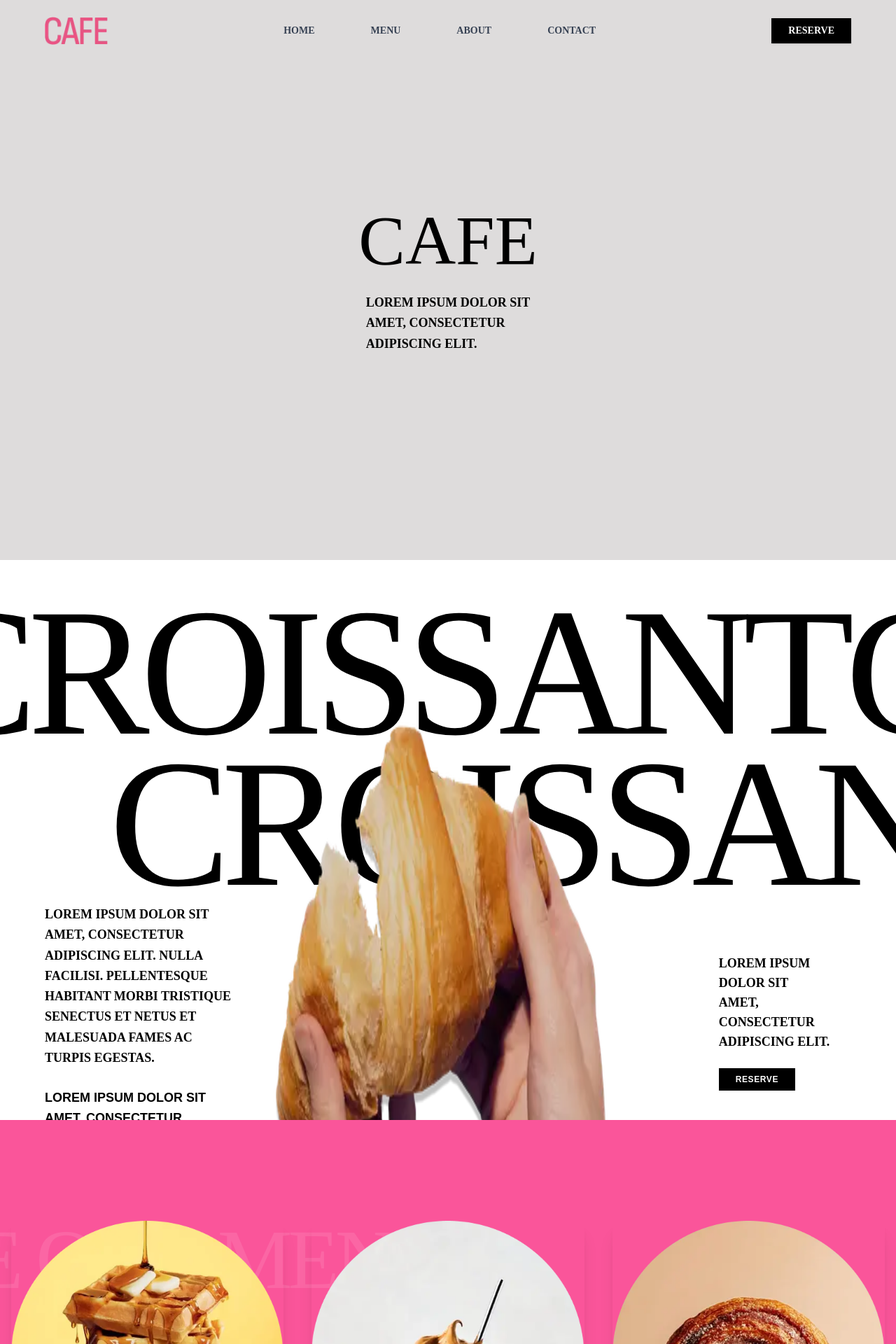
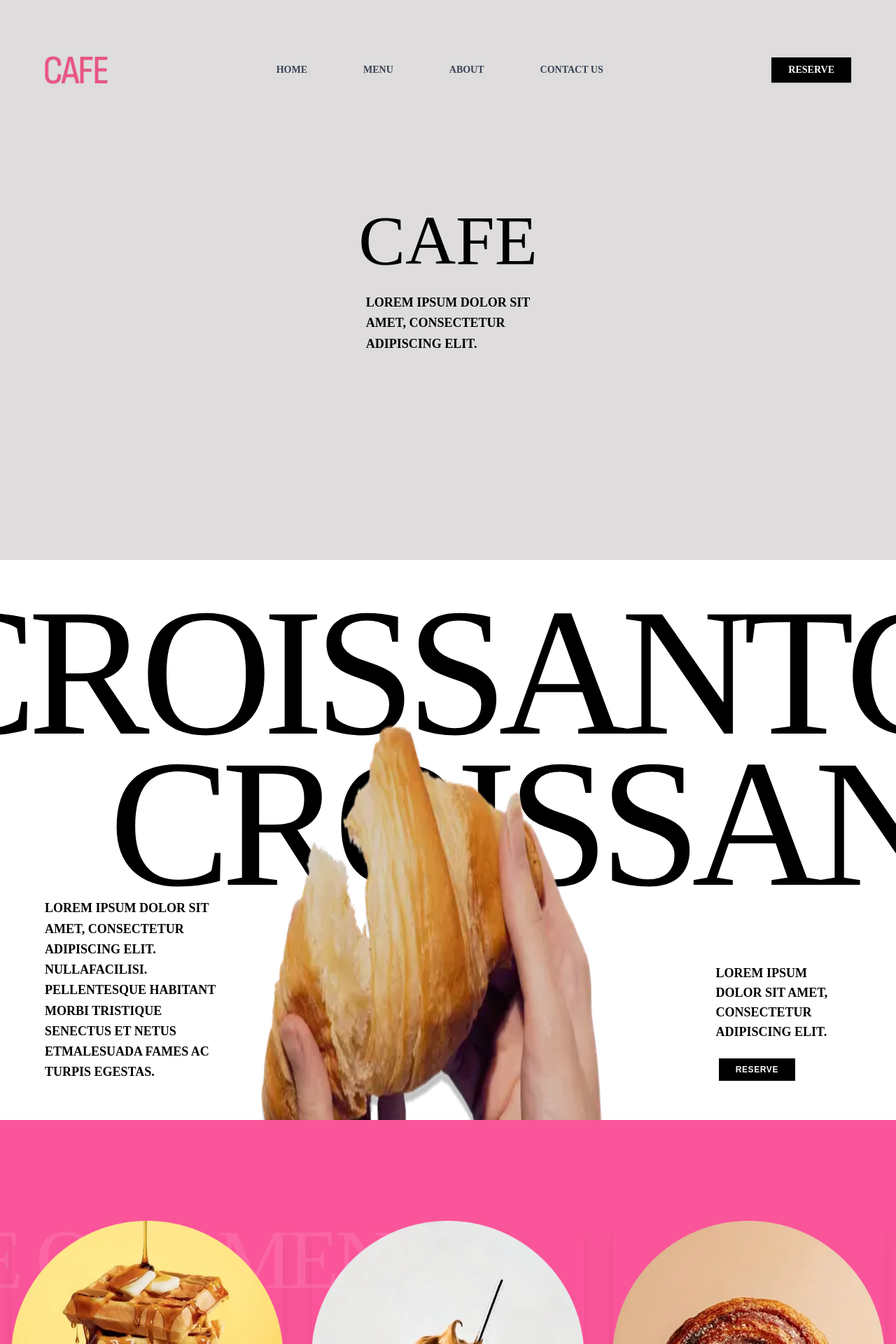
Before and after one commit to Reshma-Shaji/blendscafe, a Next.js app: page / in a window 1280 px wide. Shown: the top 1920 px of the page at 70% size. Built offline with nearby package versions, Linux system fonts and the light colour scheme; a web font is replaced by a local one.

Commit message:
fourth commit

```diff
--- a/src/Components/Navbar.tsx
+++ b/src/Components/Navbar.tsx
@@ -1,13 +1,14 @@
 'use client';
 import { useState } from 'react';
 import Image from 'next/image';
+import { HomeContant } from '@/lib/Contants';
 
 const Navbar = () => {
   const [isOpen, setIsOpen] = useState(false);
 
   return (
     <nav
-      className="bg-transparent w-full px-4 py-6 md:px-8 lg:px-16 z-50 relative"
+      className="bg-transparent w-full px-4 py-20 md:px-8 lg:px-16 z-50 relative"
       style={{ fontFamily: 'sofia sans' }}
     >
       <div className="flex items-center justify-between">
@@ -20,10 +21,18 @@ const Navbar = () => {
         />
 
         <div className="hidden md:flex gap-20 font-bold text-sm text-gray-700 uppercase">
-          <a href="#">Home</a>
-          <a href="#">Menu</a>
-          <a href="#">About</a>
-          <a href="#">Contact</a>
+          <a href={`${HomeContant.navbar.link1}`}>
+            {HomeContant.navbar.title1}
+          </a>
+          <a href={`${HomeContant.navbar.link2}`}>
+            {HomeContant.navbar.title2}
+          </a>
+          <a href={`${HomeContant.navbar.link3}`}>
+            {HomeContant.navbar.title3}
+          </a>
+          <a href={`${HomeContant.navbar.link4}`}>
+            {HomeContant.navbar.title4}
+          </a>
         </div>
 
         <div className="hidden md:block">
--- a/src/app/(section)/BigHand.tsx
+++ b/src/app/(section)/BigHand.tsx
@@ -1,4 +1,5 @@
 'use client';
+import { HomeContant } from '@/lib/Contants';
 import Image from 'next/image';
 
 const BigHand = () => {
@@ -18,26 +19,9 @@ const BigHand = () => {
       </h1>
 
       <div className="relative z-10 w-full flex flex-col md:flex-row items-center justify-between mt-[680px] gap-10">
-        <div className="w-full md:w-1/2 text-black text-lg font-bold uppercase leading-relaxed space-y-7">
+        <div className="w-full mb-[250px] md:w-1/2 text-black text-lg font-bold uppercase leading-relaxed space-y-7 max-w-[260px]">
           <p style={{ fontFamily: 'sofia sans' }}>
-            LOREM IPSUM DOLOR SIT <br /> AMET, CONSECTETUR <br /> ADIPISCING
-            ELIT. NULLA
-            <br />
-            FACILISI. PELLENTESQUE <br /> HABITANT MORBI TRISTIQUE <br />
-            SENECTUS ET NETUS ET
-            <br />
-            MALESUADA FAMES AC <br />
-            TURPIS EGESTAS.
-          </p>
-          <p>
-            LOREM IPSUM DOLOR SIT <br /> AMET, CONSECTETUR <br /> ADIPISCING
-            ELIT. NULLA
-            <br />
-            FACILISI. PELLENTESQUE <br /> HABITANT MORBI TRISTIQUE <br />{' '}
-            SENECTUS ET NETUS ET
-            <br />
-            MALESUADA FAMES AC <br />
-            TURPIS EGESTAS.
+            {HomeContant.Bighand.description}
           </p>
         </div>
 
@@ -51,10 +35,9 @@ const BigHand = () => {
           />
         </div>
 
-        <div className="ml-[100px] -mt-40 w-full md:w-1/3 flex flex-col items-start md:items-end text-lg text-black font-bold uppercase space-y-6">
+        <div className="ml-[100px] -mt-40 w-full md:w-1/3 flex flex-col items-start md:items-end text-lg text-black font-bold uppercase space-y-6 max-w-[200px]">
           <p style={{ fontFamily: 'sofia sans' }}>
-            LOREM IPSUM DOLOR SIT <br /> AMET, CONSECTETUR <br /> ADIPISCING
-            ELIT.
+            {HomeContant.Bighand.descripton1}
           </p>
           <button className="bg-black text-white mr-20 px-6 py-2 text-xs uppercase tracking-wider">
             Reserve
--- a/src/app/(section)/Footer.tsx
+++ b/src/app/(section)/Footer.tsx
@@ -1,4 +1,7 @@
 'use client';
+
+import { HomeContant } from '@/lib/Contants';
+
 import Image from 'next/image';
 import React from 'react';
 
@@ -16,14 +19,16 @@ const Footer = () => {
           alt="Logo"
           className="w-36 mb-4"
         />
-        <h2 className="font-normal text-lg mt-28">CONTACT</h2>
-        <h2 className="text-xl">
-          69-71 London Rd, Stockton
-          <br /> Heath, Warrington WA4 6SG,
-          <br /> United Kingdom
+        <h2 className="font-normal text-lg mt-28">
+          {HomeContant.footer.title1}
         </h2>
-        <h2 className="text-lg">01925 269369</h2>
-        <h2 className="text-xl">info@zaloscafe.co.uk</h2>
+        <a href={`${HomeContant.footer.addresshref}`}>
+          <h2 className="text-xl">{HomeContant.footer.address}</h2>
+        </a>
+        <h2 className="text-lg">{`${HomeContant.footer.phone}`}</h2>
+        <a href={`${HomeContant.footer.email}`}>
+          <h2 className="text-xl uppercase">info@zaloscafe.co.uk</h2>
+        </a>
       </div>
 
       <div className="space-y-7 mt-36 pl-20">
@@ -35,19 +40,21 @@ const Footer = () => {
       </div>
 
       <div className="space-y-10 mt-20 pr-28">
-        <h2 className="font-normal text-lg mb-2 ">Opening Hours</h2>
+        <h2 className="font-normal text-lg mb-2 ">
+          {HomeContant.footer.title2}
+        </h2>
 
         <div className="flex justify-between border-b pb-1 mt-10">
-          <h2>Tuesday - Thursday</h2>
-          <h2>8 AM - 11 PM</h2>
+          <h2>{HomeContant.workingdays.day1}</h2>
+          <h2>{HomeContant.workingstime.time1}</h2>
         </div>
         <div className="flex justify-between border-b pb-1">
-          <h2>Friday - Saturday</h2>
-          <h2>9 AM - 11 PM</h2>
+          <h2>{HomeContant.workingdays.day2}</h2>
+          <h2>{HomeContant.workingstime.time2}</h2>
         </div>
         <div className="flex justify-between border-b pb-1">
-          <h2>Sunday</h2>
-          <h2>9 AM - 10 PM</h2>
+          <h2>{HomeContant.workingdays.day3}</h2>
+          <h2>{HomeContant.workingstime.time3}</h2>
         </div>
       </div>
     </div>
--- a/src/app/(section)/Hero.tsx
+++ b/src/app/(section)/Hero.tsx
@@ -15,6 +15,7 @@
 // };
 
 // export default Hero;
+import { HomeContant } from '@/lib/Contants';
 
 const Hero = () => {
   return (
@@ -23,7 +24,7 @@ const Hero = () => {
       style={{ fontFamily: 'sofia sans' }}
     >
       <h1 className="text-[60px] md:text-[100px] font-normal text-black leading-none">
-        CAFE
+        {HomeContant.hero.title}
       </h1>
 
       <p className="mt-6 text-sm md:text-lg text-black font-bold leading-relaxed uppercase text-left max-w-xs md:max-w-md">
--- a/src/app/(section)/Menu.tsx
+++ b/src/app/(section)/Menu.tsx
@@ -1,34 +1,11 @@
 'use client';
+import { HomeContant } from '@/lib/Contants';
 import Image from 'next/image';
 
 const Menu = () => {
-  const menuItems = [
-    {
-      title: 'ROASTED LAMB RUMP',
-      description: 'Grilled lamb cutlets, pomegranate glaze, butternut squash',
-      price: '$25',
-    },
-    {
-      title: 'PAN SEARED SEA BASS',
-      description: 'Saffron and mussel’s broth, new potatoes, edamame beans',
-      price: '$38',
-    },
-    {
-      title: 'KING PRAWNS AND LOBSTER',
-      description: 'Creamy saffron, sauce Vierge',
-      price: '$38',
-    },
-    {
-      title: 'BEEF BURGER MEAL',
-      description: 'Classic Greek salad, barrel aged feta cheese, bread',
-      price: '$32',
-    },
-    {
-      title: 'ROASTED LAMB RUMP',
-      description: 'Grilled lamb cutlets, pomegranate glaze, butternut squash',
-      price: '$25',
-    },
-  ];
+  {
+    HomeContant.menu.menuItems;
+  }
 
   return (
     <section className="bg-[#fa559a] w-full h-full flex items-center justify-center px-4 py-12">
@@ -38,11 +15,11 @@ const Menu = () => {
             className="text-[32px] md:text-[50px] h-[100px] font-bold uppercase mb-10 text-[#fa559a]"
             style={{ fontFamily: 'sofia sans' }}
           >
-            MENU
+            {HomeContant.menu.title}
           </h2>
 
           <div className="space-y-10">
-            {menuItems.map((item, index) => (
+            {HomeContant.menu.menuItems.map((item, index) => (
               <div key={index} style={{ fontFamily: 'sans-serif' }}>
                 <div className="flex items-center justify-between">
                   <h3 className="text-lg md:text-xl md:font-extralight uppercase text-gray-800">
--- a/src/app/(section)/Reserve.tsx
+++ b/src/app/(section)/Reserve.tsx
@@ -1,4 +1,5 @@
 'use client';
+import { HomeContant } from '@/lib/Contants';
 import Image from 'next/image';
 
 const Reserve = () => {
@@ -8,15 +9,11 @@ const Reserve = () => {
         className="flex flex-col items-center justify-center text-white w-full md:w-1/2 space-y-6"
         style={{ fontFamily: 'sofia sans' }}
       >
-        <h1 className="text-2xl md:text-6xl font-bold ">RESERVE</h1>
-        <h2 className="text-[24px] md:text-[30px] leading-snug text-center uppercase font-semibold text-white -mt-5">
-          Lorem <br />
-          ipsum dolor sit
-          <br /> amet, consectetur
-          <br /> adipiscing elit. Lorem <br />
-          ipsum dolor sit amet,
-          <br /> consectetur adipiscing <br />
-          elit.
+        <h1 className="text-2xl md:text-6xl font-bold ">
+          {HomeContant.reserve.title}
+        </h1>
+        <h2 className="text-[24px] md:text-[30px] leading-snug text-center uppercase font-semibold text-white -mt-5 max-w-[330px]">
+          {HomeContant.reserve.description}
         </h2>
 
         <button className="-mt-5 px-7 py-3 bg-black text-white font-semibold  hover:bg-gray-100 transition">
--- /dev/null
+++ b/src/lib/Contants.tsx
@@ -0,0 +1,81 @@
+export const HomeContant = {
+  navbar: {
+    title1: 'Home',
+    title2: 'Menu',
+    title3: 'About',
+    title4: 'Contact Us',
+    link1: '/',
+    link2: '/menu',
+    link3: 'about',
+    link4: 'contact us',
+  },
+
+  hero: {
+    title: 'CAFE',
+    description: 'Lorem ipsum dolor sit amet, consectetur adipiscing elit.',
+  },
+  Bighand: {
+    title1: 'CROISSANTC',
+    title2: 'CROISSANTCAFE',
+    description:
+      'LOREM IPSUM DOLOR SIT AMET, CONSECTETUR ADIPISCING ELIT. NULLAFACILISI. PELLENTESQUE HABITANT MORBI TRISTIQUE SENECTUS ET NETUS ETMALESUADA FAMES AC TURPIS EGESTAS.',
+    descripton1: 'LOREM IPSUM DOLOR SIT AMET, CONSECTETUR ADIPISCING ELIT.',
+  },
+  menu: {
+    title: ' MENU',
+    menuItems: [
+      {
+        title: 'ROASTED LAMB RUMP',
+        description:
+          'Grilled lamb cutlets, pomegranate glaze, butternut squash',
+        price: '$25',
+      },
+      {
+        title: 'PAN SEARED SEA BASS',
+        description: 'Saffron and mussel’s broth, new potatoes, edamame beans',
+        price: '$38',
+      },
+      {
+        title: 'KING PRAWNS AND LOBSTER',
+        description: 'Creamy saffron, sauce Vierge',
+        price: '$38',
+      },
+      {
+        title: 'BEEF BURGER MEAL',
+        description: 'Classic Greek salad, barrel aged feta cheese, bread',
+        price: '$32',
+      },
+      {
+        title: 'ROASTED LAMB RUMP',
+        description:
+          'Grilled lamb cutlets, pomegranate glaze, butternut squash',
+        price: '$25',
+      },
+    ],
+  },
+  reserve: {
+    title: 'RESERVE',
+    description:
+      ' Lorem ipsum dolor sit amet, consectetur adipiscing elit. Lorem ipsum dolor sit amet,consectetur adipiscing elit.',
+  },
+  footer: {
+    title1: 'CONTACT',
+    address:
+      '69-71 London Rd, Stockton Heath, Warrington WA4 6SG,United Kingdom',
+    addresshref: 'https://g.co/kgs/VyNizx8',
+    target: 'blank',
+    phone: '01925 269369',
+    email: 'nfo@zaloscafe.co.uk',
+    title2: 'Opening Hours',
+  },
+  workingdays: {
+    day1: 'Tuesday - Thursday',
+    day2: 'Friday - Saturday',
+    day3: 'Sunday',
+  },
+  workingstime: {
+    time1: '8 AM - 11 PM',
+    time2: '9 AM - 11 PM',
+    time3: '9 AM - 10 PM',
+  },
+};
```
